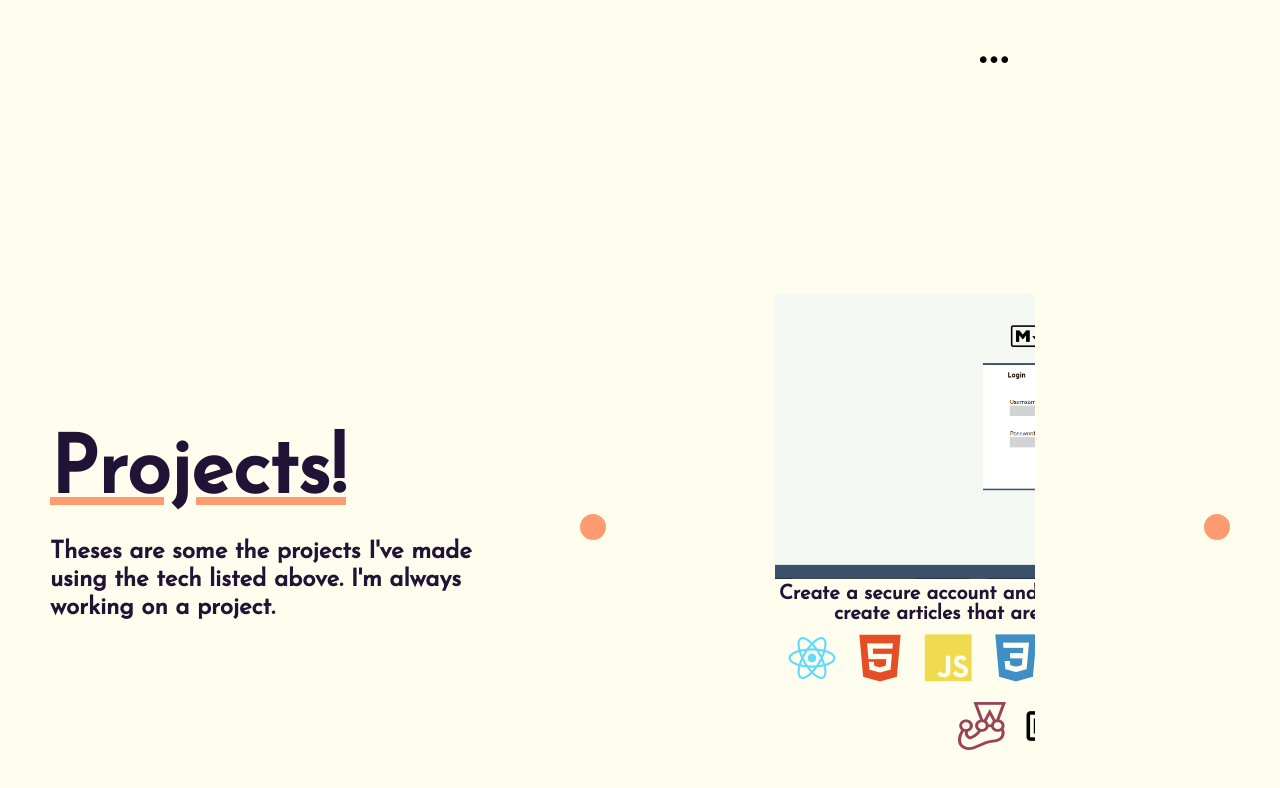
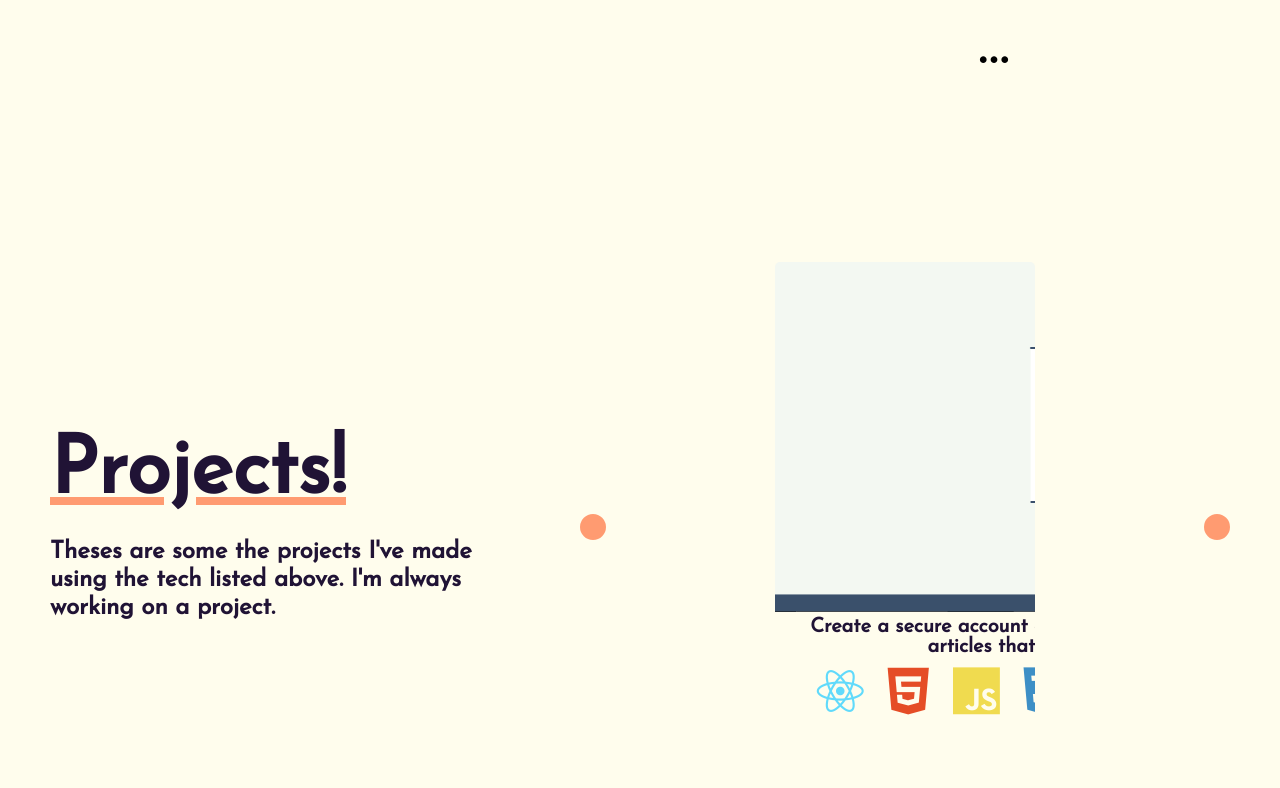
Before and after one commit to mrmakki12/portfolio-v2, a React (Create React App) app: page / in a window 1280 px wide. Shown: the part 2273-3061 px from the top of the page. Built offline with nearby package versions, Linux system fonts and the light colour scheme.

Commit message:
width error fixed

```diff
--- a/src/Pages/Projects/projects.css
+++ b/src/Pages/Projects/projects.css
@@ -36,7 +36,7 @@ projects section of the page */
 .screenshot-link img{
     max-height: 350px;
     height: auto;
-    max-width: 550px;
+    width: 550px;
     width: auto;
 }
 
```
